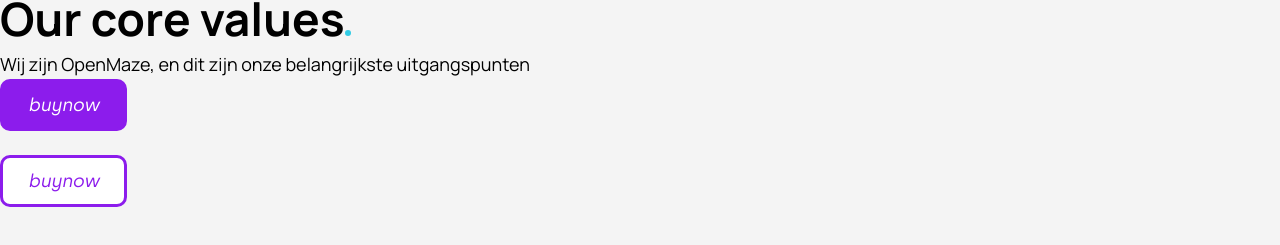
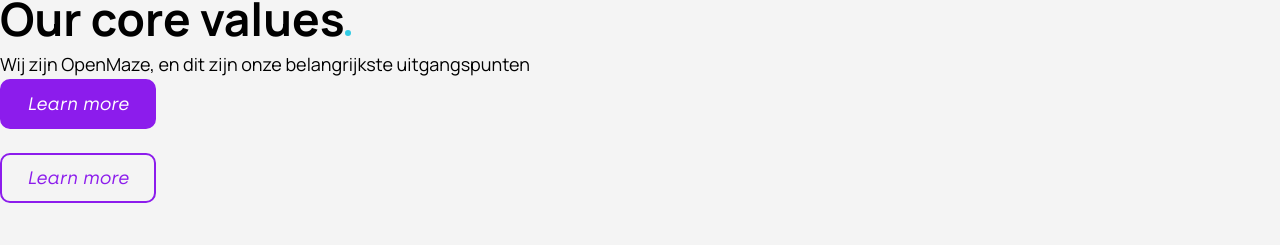
Before and after one commit to Open-Maze/website, a React (Create React App) app: page / in a window 1280 px wide. Shown: the part 261-506 px from the top of the page. Built offline with nearby package versions, Linux system fonts and the light colour scheme.

Commit message:
Fix styling

```diff
--- a/src/components/Button/Button.jsx
+++ b/src/components/Button/Button.jsx
@@ -1,11 +1,12 @@
 import React from 'react';
 import './Button.scss';
+
 import { motion } from 'framer-motion';
 
 const Button = ({ children, onClick, className }) => (
   <motion.button
-    whileHover={{ scale: 0.9 }}
-    whileTap={{ scale: 0.7 }}
+    whileHover={{ scale: 0.95 }}
+    whileTap={{ scale: 0.9 }}
     onClick={onClick}
     type="button"
     className={className}
--- a/src/components/Button/Button.scss
+++ b/src/components/Button/Button.scss
@@ -2,35 +2,28 @@
 @import '../../styles/mixin';
 
 .btn-purple-solid {
-  background-color: $violet !important;
-  border-color: $violet !important;
-  border-style: solid;
-  color: white;
+  color: $white;
+  border: 2px solid $violet;
   border-radius: 10px;
   padding: 8px 25px !important;
-  font-weight: 500;
-  font: $fs-p;
-}
+  background-color: $violet !important;
+  transition: all 0.2s ease-out;
 
-.btn-purple-solid:hover {
-  background-color: $white !important;
-  color: $violet;
-  border-color: $violet !important;
-  border-style: solid;
+  &:hover {
+    background-color: #841be0 !important;
+    border: 2px solid #841be0;
+  }
 }
 
 .btn-purple-outline {
-  background-color: $white;
   color: $violet;
-  border-color: $violet !important;
-  border-style: solid;
+  border: 2px solid $violet;
   border-radius: 10px;
   padding: 8px 25px !important;
-  font-weight: 500;
-  font: $fs-p;
+  transition: all 0.2s ease-out;
+
+  &:hover {
+    background-color: #841be0;
+    color: $white;
+  }
 }
-
-.btn-purple-outline:hover {
-  background: $violet;
-  color: white;
-}
--- a/src/pages/Home.jsx
+++ b/src/pages/Home.jsx
@@ -1,5 +1,6 @@
 import React from 'react';
 import './shared.scss';
+
 import Button from '../components/Button/Button';
 
 const Home = () => (
@@ -10,10 +11,10 @@ const Home = () => (
     <h2>Our core values</h2>
     <p>Wij zijn OpenMaze, en dit zijn onze belangrijkste uitgangspunten</p>
 
-    <Button className="btn-purple-solid"> buynow</Button>
+    <Button className="btn-purple-solid">Learn more</Button>
     <br />
     <br />
-    <Button className="btn-purple-outline"> buynow</Button>
+    <Button className="btn-purple-outline">Learn more</Button>
   </div>
 );
 export default Home;
```
